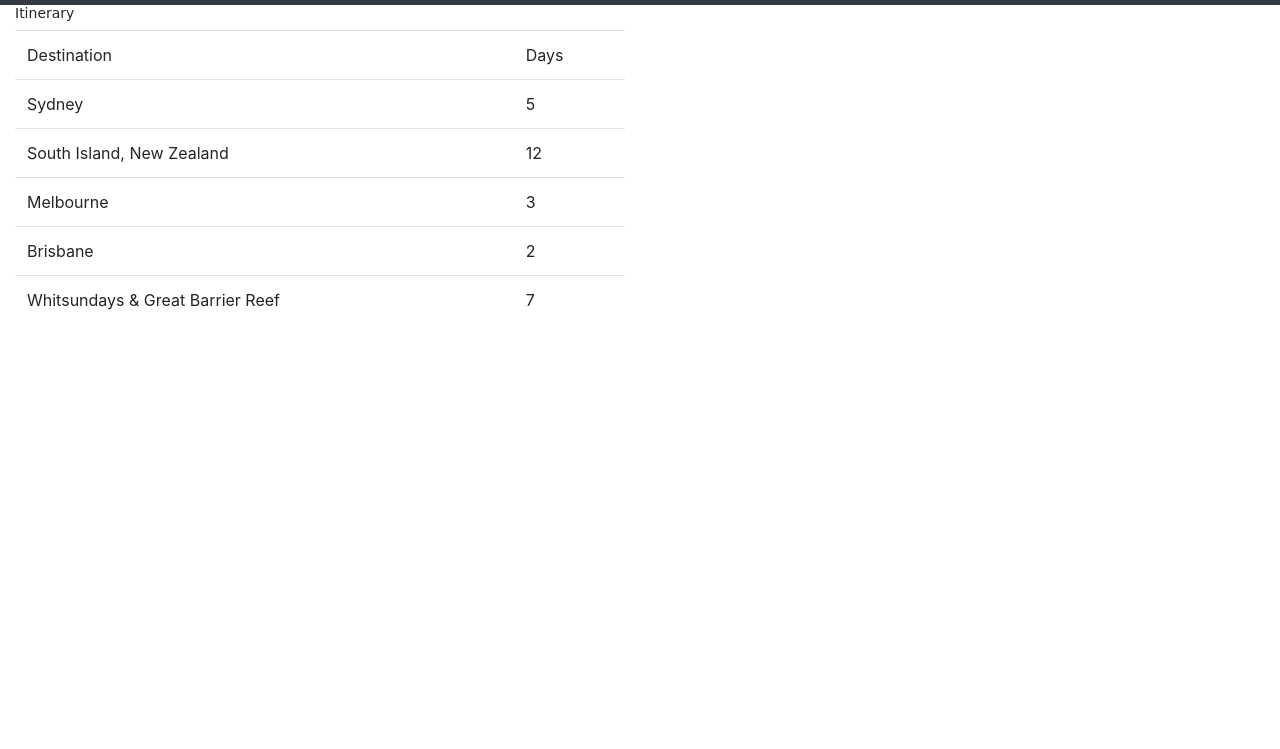
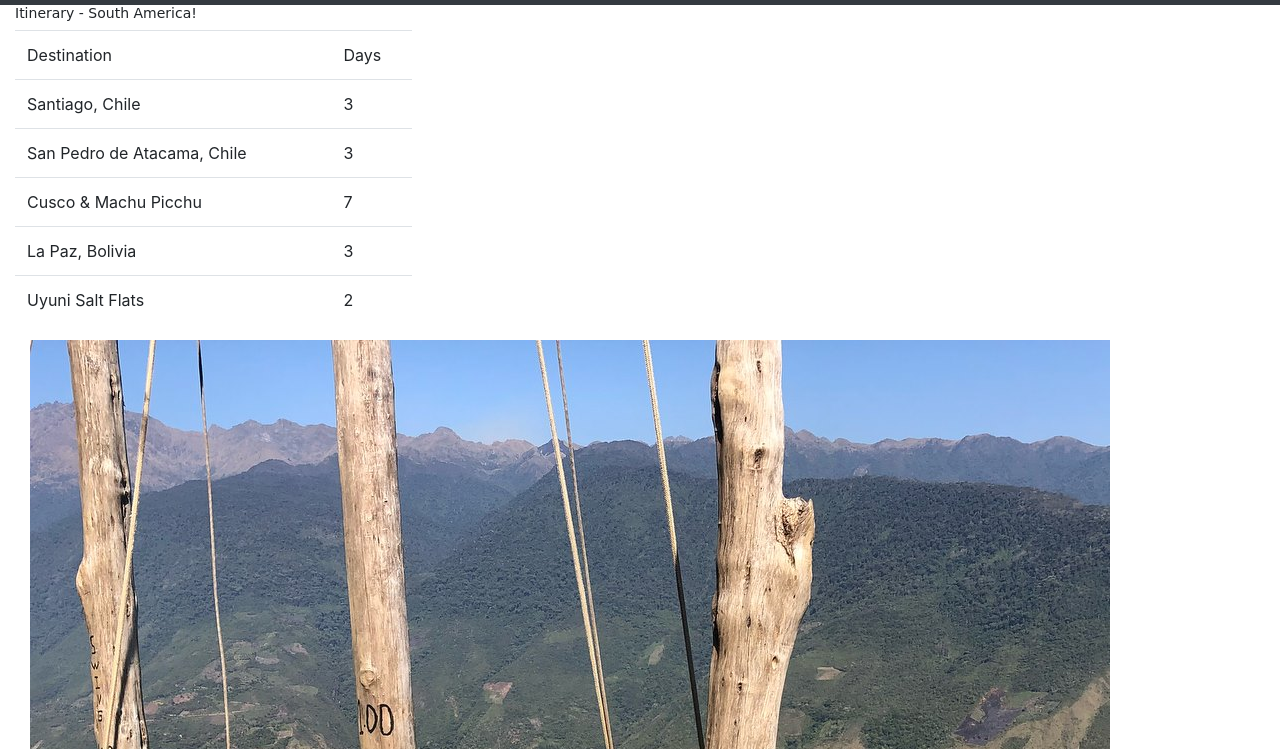
Before and after one commit to comenitz/comenitz.github.io, a plain HTML site: page southamerica.html in a window 1280 px wide. Shown: the part 51-800 px from the top of the page. Drawn offline with nearby package versions, Linux system fonts and the light colour scheme.

Commit message:
last commit maybe

```diff
--- a/europe.html
+++ b/southamerica.html
@@ -51,31 +51,35 @@
 
     <div class="container-fluid">
         <div class="row">
-            <div class="col-sm-6">
-                <h1>Itinerary</h1>
+            <div class="col-sm-4">
+                <h1>Itinerary - South America!</h1>
                 <table class="table">
                         <tr>
                             <td>Destination</td>
                             <td>Days</td>
-                            </tr>
-                         <tr>
-                            <td>Sydney</td>
-                            <td>5</td>
                         </tr>
                         <tr>
-                            <td>South Island, New Zealand</td>
-                            <td>12</td>
-                        </tr>
-                        <tr>
-                            <td>Melbourne</td>
+                            <td>Santiago, Chile</td>
                             <td>3</td>
                         </tr>
                         <tr>
-                            <td>Brisbane</td>
+                            <td>San Pedro de Atacama, Chile</td>
+                            <td>3</td>
+                        </tr>
+                        <tr>
+                            <td>Cusco & Machu Picchu</td>
+                            <td>7</td>
+                        </tr>
+                        <tr>
+                            <td>La Paz, Bolivia</td>
+                            <td>3</td>
+                        </tr>
+                        <tr>
+                            <td>Uyuni Salt Flats</td>
                             <td>2</td>
                         </tr>
-                        <tr>
-                            <td>Whitsundays & Great Barrier Reef</td>
-                            <td>7</td>
-                        </tr>
-                     </table>
+
+                 </table>
+                 <div class="col-sm-4">
+                     <img src="photo5.jpg">
+                 </div>
```
Also changed, not shown: australia.html (+1 -2 lines), index.html (+1 -1 lines), photo5.jpg (added).
